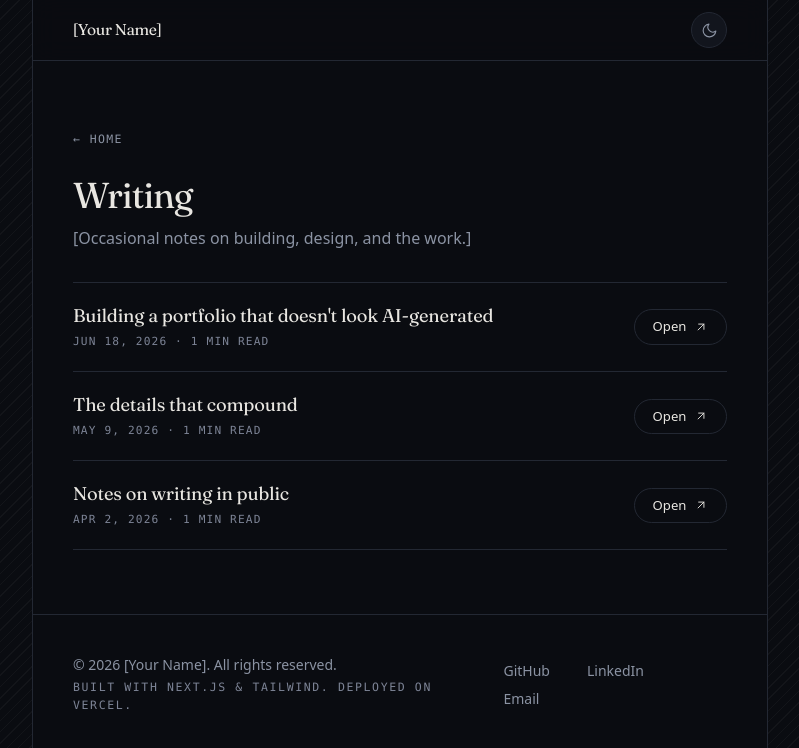
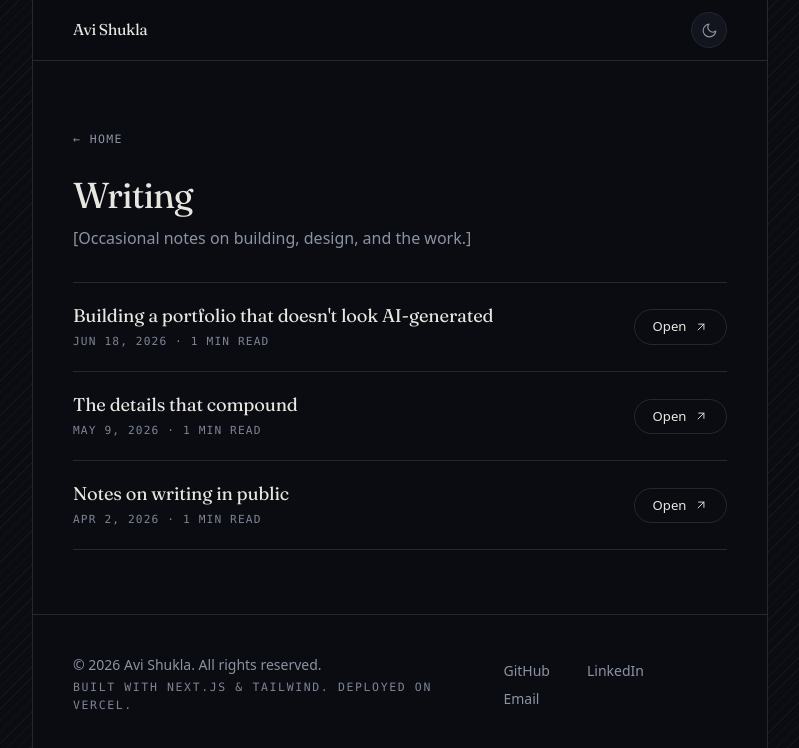
Before and after one commit to xOAviOx/portfolio, a Next.js app: page /blog in a window 1280 px wide. Shown: the top 748 px of the page, without its empty margins (240-1039 px from the left). Built offline with nearby package versions, Linux system fonts and the light colour scheme.

Commit message:
feat: update site content — about copy, socials, and links

```diff
--- a/src/content/site.config.ts
+++ b/src/content/site.config.ts
@@ -83,23 +83,17 @@ export interface Hero {
   /** Small line under the name, e.g. "Age • Role". */
   meta: string;
   /** One-line role / positioning statement. */
-  headline: string;
+  headline?: string;
   /** Intro paragraph, with optional inline links. */
-  intro: RichText;
+  intro?: RichText;
   avatar: ImageRef;
   /** Optional full-bleed banner image behind the top of the hero. */
   banner?: ImageRef;
   /** Optional quote overlaid on the banner image. */
   bannerQuote?: string;
   availability: Availability;
-  primaryCta: Link;
+  primaryCta?: Link;
   secondaryCta?: Link;
-}
-
-export interface BannerQuote {
-  text: string;
-  /** Optional attribution / source. */
-  cite?: string;
 }
 
 export interface Story {
@@ -107,6 +101,28 @@ export interface Story {
   label: string;
   paragraphs: RichText[];
   resume?: Link;
+}
+
+export interface ExperienceItem {
+  role: string;
+  company: string;
+  /** Optional link to the company / employer. */
+  companyUrl?: string;
+  /** Human-readable range, e.g. "2024 — Present". */
+  period: string;
+  location?: string;
+  description?: string;
+  /** Optional achievement bullets. */
+  highlights?: string[];
+  /** Optional tech / skill tags. */
+  tags?: string[];
+}
+
+export interface ExperienceSection {
+  label: string;
+  description?: string;
+  /** Empty array → the whole section is hidden. */
+  items: ExperienceItem[];
 }
 
 export interface Project {
@@ -199,8 +215,8 @@ export interface SiteConfig {
   /** Shown in the header icon row and reused in Contact. */
   socials: Social[];
   hero: Hero;
-  bannerQuote: BannerQuote;
   story: Story;
+  experience: ExperienceSection;
   projects: ProjectsSection;
   sponsors: SponsorsSection;
   stack: StackSection;
@@ -216,38 +232,30 @@ export interface SiteConfig {
 
 export const site: SiteConfig = {
   meta: {
-    name: "[Your Name]",
-    title: "[Your Name] — [Role]",
+    name: "Avi Shukla",
+    title: "Avi Shukla — Software Engineer | AI-Native Builder",
     description:
       "[One or two sentences describing who you are and what you build. This is your search + social preview text.]",
     url: "https://example.com",
     locale: "en_US",
-    ogAlt: "[Your Name] — [Role]",
+    ogAlt: "Avi Shukla — Software Engineer | AI-Native Builder",
     twitter: "@yourhandle",
   },
 
   socials: [
-    { platform: "github", label: "GitHub", href: "https://github.com/[username]", handle: "@[username]" },
-    { platform: "linkedin", label: "LinkedIn", href: "https://linkedin.com/in/[username]" },
-    { platform: "x", label: "X", href: "https://x.com/[username]", handle: "@[username]" },
-    { platform: "email", label: "Email", href: "mailto:[you@example.com]" },
-    { platform: "resume", label: "Résumé", href: "/resume.pdf" },
+    { platform: "github", label: "GitHub", href: "https://github.com/xOAviOx", handle: "@xOAviOx" },
+    { platform: "linkedin", label: "LinkedIn", href: "https://www.linkedin.com/in/avi-shukla-ba24a6213/" },
+    { platform: "x", label: "X", href: "https://x.com/CircuitSage_", handle: "@CircuitSage_" },
+    { platform: "email", label: "Email", href: "mailto:avishuklacode@gmail.com" },
+    { platform: "resume", label: "Résumé", href: "/resume.pdf", external: true },
   ],
 
   hero: {
-    name: "[Your Name]",
-    meta: "[Age] • [Short role, e.g. Founder of Acme]",
-    headline: "[A one-line positioning statement people remember you by.]",
-    intro: [
-      "[Open with a sharp sentence about what you do.] Currently building ",
-      { text: "[Project A]", href: "https://example.com" },
-      " and ",
-      { text: "[Project B]", href: "https://example.com" },
-      ". [Add a couple of lines about the kind of work you take on, who it helps, and the outcome you aim for — enough to give a reader the shape of you without a wall of text.]",
-    ],
+    name: "Avi Shukla",
+    meta: "Software Engineer | AI-Native Builder",
     avatar: {
-      src: "/avatar.jpg",
-      alt: "[Portrait of Your Name]",
+      src: "/profile_photo.png",
+      alt: "Portrait of Avi Shukla",
       width: 96,
       height: 96,
     },
@@ -257,36 +265,77 @@ export const site: SiteConfig = {
       width: 1200,
       height: 480,
     },
-    bannerQuote: "[A short line that sets the tone for the whole site.]",
+    bannerQuote: "The best way to predict the future is to invent it. — Alan Kay",
     availability: {
       available: true,
       label: "Available for select work",
     },
-    primaryCta: { label: "Book a call", href: "mailto:[you@example.com]" },
-    secondaryCta: { label: "View résumé", href: "/resume.pdf", external: true },
-  },
-
-  bannerQuote: {
-    text: "[One pulled quote, treated as a typographic moment — a line that captures how you think about your craft.]",
-    cite: undefined,
   },
 
   story: {
     label: "About",
     paragraphs: [
       [
-        "[First paragraph — the throughline of your work. What problem you keep coming back to, and why it matters to you.]",
+        "I build things people actually use, and I tend to build the whole thing, the part you see, the backend behind it, and the infrastructure keeping it up. I've learned the hard way that the problems worth solving usually hide where those pieces meet.",
       ],
       [
-        "[Second paragraph — how you work, or a turning point that shaped your approach. Reference ",
-        { text: "a project", href: "https://example.com" },
-        " or moment that made it concrete.]",
+        "That's what keeps pulling me toward the harder stuff: ",
+        { text: "orchestration tooling", href: "https://github.com/xOAviOx/maestro" },
+        ", a ",
+        { text: "self-hosted PaaS", href: "https://github.com/xOAviOx/gantry" },
+        ", ",
+        { text: "voice systems", href: "https://sunniva.info" },
+        " handling real calls in production. Some of it ships commercially through Sunniva AI, where I run the engineering.",
       ],
       [
-        "[Optional third paragraph — where you are now and where you're headed.]",
+        "I'm looking for a team working on something genuinely hard, where you own what you build and it actually reaches people.",
       ],
     ],
     resume: { label: "Download résumé", href: "/resume.pdf", external: true },
+  },
+
+  experience: {
+    label: "Experience",
+    description: "[A short line framing your work history below.]",
+    items: [
+      {
+        role: "[Senior Software Engineer]",
+        company: "[Company Name]",
+        companyUrl: "https://example.com",
+        period: "2024 — Present",
+        location: "[Remote]",
+        description:
+          "[One or two lines on your scope, the team, and what you own — the shape of the role.]",
+        highlights: [
+          "[A concrete, measurable win — shipped X that did Y, moving a metric by Z%.]",
+          "[Another highlight that shows range — led, built, or scaled something.]",
+        ],
+        tags: ["TypeScript", "Next.js", "AWS"],
+      },
+      {
+        role: "[Software Engineer]",
+        company: "[Previous Company]",
+        companyUrl: "https://example.com",
+        period: "2022 — 2024",
+        location: "[City, Country]",
+        description:
+          "[What you worked on and the impact you had — one or two lines.]",
+        highlights: [
+          "[A concrete achievement with a number attached.]",
+          "[A second highlight worth remembering.]",
+        ],
+        tags: ["React", "Node", "Postgres"],
+      },
+      {
+        role: "[Junior Software Engineer]",
+        company: "[First Company]",
+        period: "2021 — 2022",
+        location: "[City, Country]",
+        description:
+          "[Where you started and what you learned — one line is enough.]",
+        tags: ["JavaScript", "Python"],
+      },
+    ],
   },
 
   projects: {
@@ -396,12 +445,12 @@ export const site: SiteConfig = {
   },
 
   footer: {
-    note: "© {year} [Your Name]. All rights reserved.",
+    note: "© {year} Avi Shukla. All rights reserved.",
     builtWith: "Built with Next.js & Tailwind. Deployed on Vercel.",
     links: [
-      { label: "GitHub", href: "https://github.com/[username]", external: true },
-      { label: "LinkedIn", href: "https://linkedin.com/in/[username]", external: true },
-      { label: "Email", href: "mailto:[you@example.com]" },
+      { label: "GitHub", href: "https://github.com/xOAviOx", external: true },
+      { label: "LinkedIn", href: "https://www.linkedin.com/in/avi-shukla-ba24a6213/", external: true },
+      { label: "Email", href: "mailto:avishuklacode@gmail.com" },
     ],
   },
 };
```
